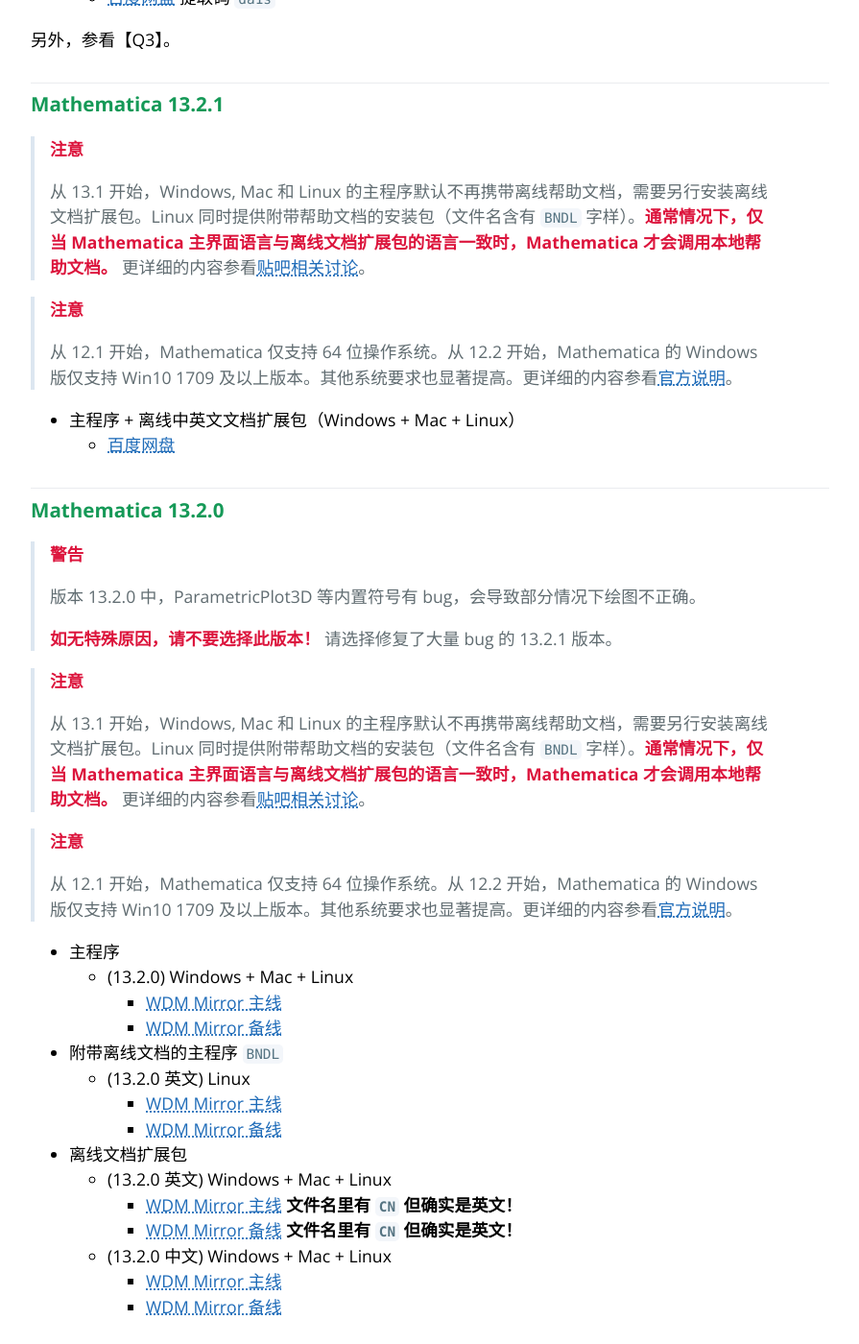
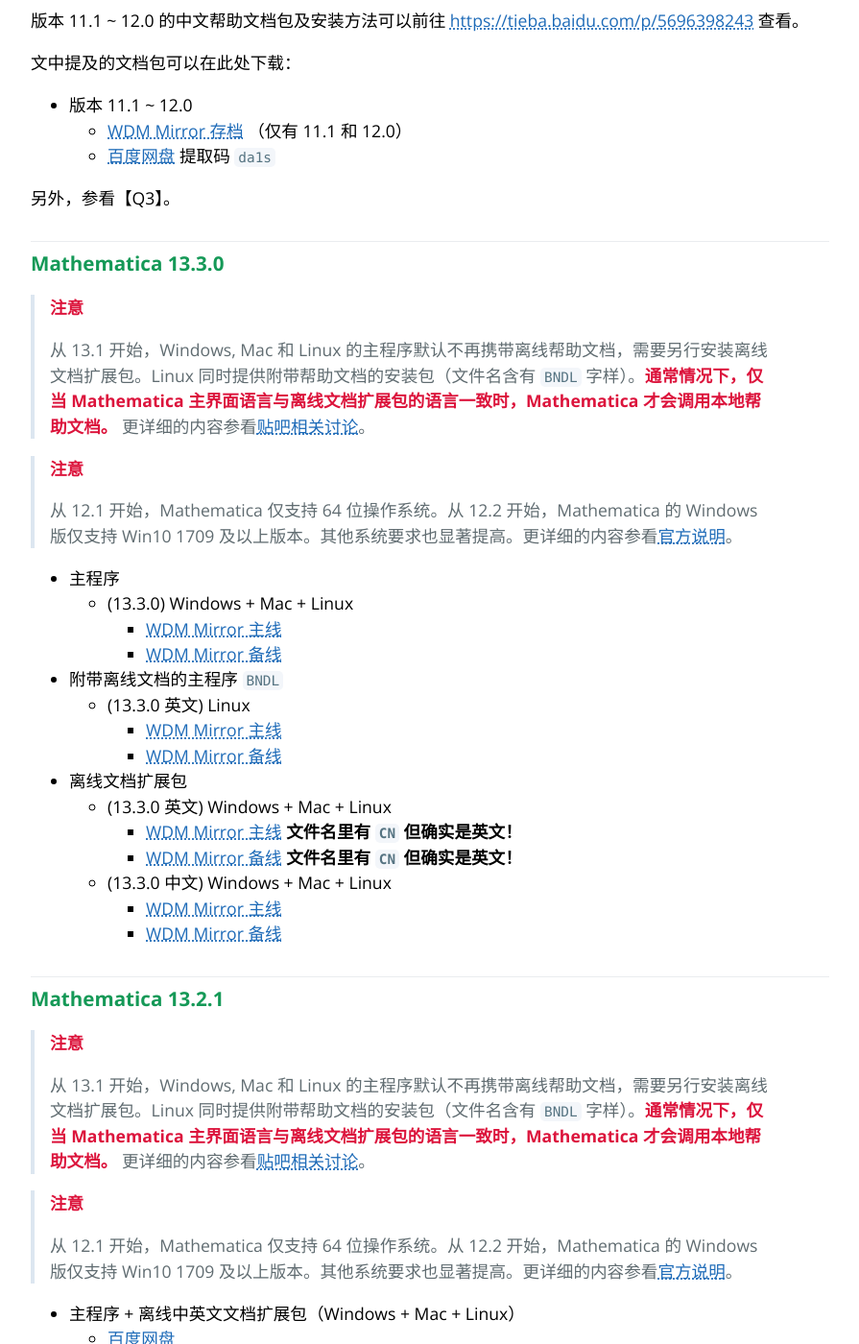
Before and after one commit to TieBaMma/InstallTutorial, a Jekyll site: the page built from index.md, in a window 1280 px wide and 1400 px high, scrolled down 5525 px. Shown: the whole window at 96% size, without its empty margins (192-1087 px from the left). Built offline with Jekyll 4.4.1, drawn with Linux system fonts in a browser that asks for light colours; some of the changed text lies outside the part shown.

```diff
--- a/index.md
+++ b/index.md
@@ -54,25 +54,30 @@ Wolfram Engine 的激活方法可参考官网的介绍 [How do I set up the Wolf
 
 下载链接：
 
+### Wolfram Engine 13.3.0
+* (13.3.0) Windows + Mac
+  * [WDM Mirror 主线](https://wdm-reborn.itsu.eu.org/Rasis/WolframEngine/13.3.0.0)
+  * [WDM Mirror 备线](https://wdm-reborn.itsu.eu.org/Hikari/WolframEngine/13.3.0.0/)
+
 ### Wolfram Engine 13.2.0
 * (13.2.0) Windows + Linux + Mac
-  * [WDM Mirror 主线](https://wdm.itsu.eu.org/Rasis/WolframEngine/13.2.0.0)
-  * [WDM Mirror 备线](https://wdm-v2.itsu.eu.org/Grace/WolframEngine/13.2.0.0/)
+  * [WDM Mirror 主线](https://wdm-reborn.itsu.eu.org/Rasis/WolframEngine/13.2.0.0)
+  * [WDM Mirror 备线](https://wdm-reborn.itsu.eu.org/Hikari/WolframEngine/13.2.0.0/)
 
 ### Wolfram Engine 13.1.0
 * (13.1.0) Windows + Linux + Mac
-  * [WDM Mirror 主线](https://wdm.itsu.eu.org/Rasis/WolframEngine/13.1.0.0)
-  * [WDM Mirror 备线](https://wdm-v2.itsu.eu.org/Grace/WolframEngine/13.1.0.0/)
+  * [WDM Mirror 主线](https://wdm-reborn.itsu.eu.org/Rasis/WolframEngine/13.1.0.0)
+  * [WDM Mirror 备线](https://wdm-reborn.itsu.eu.org/Hikari/WolframEngine/13.1.0.0/)
 
 ### Wolfram Engine 13.0.1
 * (13.0.1) Windows + Linux + Mac
-  * [WDM Mirror 主线](https://wdm.itsu.eu.org/Rasis/WolframEngine/13.0.1.0)
-  * [WDM Mirror 备线](https://wdm-v2.itsu.eu.org/Grace/WolframEngine/13.0.1.0/)
+  * [WDM Mirror 主线](https://wdm-reborn.itsu.eu.org/Rasis/WolframEngine/13.0.1.0)
+  * [WDM Mirror 备线](https://wdm-reborn.itsu.eu.org/Hikari/WolframEngine/13.0.1.0/)
 
 ### Wolfram Engine 12.3.1
 * (12.3.1) Winodws + Linux + Mac
-  * [WDM Mirror 主线](https://wdm.itsu.eu.org/Rasis/WolframEngine/12.3.1.0)
-  * [WDM Mirror 备线](https://wdm-v2.itsu.eu.org/Grace/WolframEngine/12.3.1.0/)
+  * [WDM Mirror 主线](https://wdm-reborn.itsu.eu.org/Rasis/WolframEngine/12.3.1.0)
+  * [WDM Mirror 备线](https://wdm-reborn.itsu.eu.org/Hikari/WolframEngine/12.3.1.0/)
 
 > **注意**
 >
@@ -188,10 +193,37 @@ Wolfram Engine 的激活方法可参考官网的介绍 [How do I set up the Wolf
 
 文中提及的文档包可以在此处下载：
   * 版本 11.1 \~ 12.0
-    * [WDM Mirror 存档](https://wdm.itsu.eu.org/Azusawa/OldDocs) （仅有 11.1 和 12.0）
+    * [WDM Mirror 存档](https://wdm-reborn.itsu.eu.org/Azusawa/OldDocs) （仅有 11.1 和 12.0）
     * [百度网盘](https://pan.baidu.com/s/1Y9SjTh69eIk01zl-bMFqqg) 提取码 `da1s`
 
 另外，参看【Q3】。
+
+### Mathematica 13.3.0
+
+> **注意**
+>
+> 从 13.1 开始，Windows, Mac 和 Linux 的主程序默认不再携带离线帮助文档，需要另行安装离线文档扩展包。Linux 同时提供附带帮助文档的安装包（文件名含有 `BNDL` 字样）。**通常情况下，仅当 Mathematica 主界面语言与离线文档扩展包的语言一致时，Mathematica 才会调用本地帮助文档。**
+> 更详细的内容参看[贴吧相关讨论](https://tieba.baidu.com/p/7675083708)。
+
+> **注意**
+>
+> 从 12.1 开始，Mathematica 仅支持 64 位操作系统。从 12.2 开始，Mathematica 的 Windows 版仅支持 Win10 1709 及以上版本。其他系统要求也显著提高。更详细的内容参看[官方说明](https://support.wolfram.com/6479)。
+
+* 主程序
+  * (13.3.0) Windows + Mac + Linux
+    * [WDM Mirror 主线](https://wdm-reborn.itsu.eu.org/Rasis/Mathematica/13.3.0.0/Main/)
+    * [WDM Mirror 备线](https://wdm-reborn.itsu.eu.org/Hikari/Mathematica/13.3.0.0/Main/)
+* 附带离线文档的主程序 `BNDL`
+  * (13.3.0 英文) Linux
+    * [WDM Mirror 主线](https://wdm-reborn.itsu.eu.org/Rasis/Mathematica/13.3.0.0/BNDL_English/)
+    * [WDM Mirror 备线](https://wdm-reborn.itsu.eu.org/Hikari/Mathematica/13.3.0.0/BNDL_English/)
+* 离线文档扩展包
+  * (13.3.0 英文) Windows + Mac + Linux
+    * [WDM Mirror 主线](https://wdm-reborn.itsu.eu.org/Rasis/WLDocs/13.3.0.0/English/) **文件名里有 `CN` 但确实是英文！**
+    * [WDM Mirror 备线](https://wdm-reborn.itsu.eu.org/Hikari/WLDocs/13.3.0.0/English/) **文件名里有 `CN` 但确实是英文！**
+  * (13.3.0 中文) Windows + Mac + Linux
+    * [WDM Mirror 主线](https://wdm-reborn.itsu.eu.org/Rasis/WLDocs/13.3.0.0/Chinese/)
+    * [WDM Mirror 备线](https://wdm-reborn.itsu.eu.org/Hikari/WLDocs/13.3.0.0/Chinese/)
 
 ### Mathematica 13.2.1
 
@@ -206,6 +238,16 @@ Wolfram Engine 的激活方法可参考官网的介绍 [How do I set up the Wolf
 
 * 主程序 + 离线中英文文档扩展包（Windows + Mac + Linux）
     * [百度网盘](https://pan.baidu.com/s/1_C-A865FpBqL9uSLo_V8Sw?pwd=o03s)
+* 主程序
+  * (13.2.1) Windows + Mac + Linux
+    * [WDM Mirror 主线](https://wdm-reborn.itsu.eu.org/Rasis/Mathematica/13.2.1.0/Main/)
+    * [WDM Mirror 备线](https://wdm-reborn.itsu.eu.org/Hikari/Mathematica/13.2.1.0/Main/)
+* 附带离线文档的主程序 `BNDL`
+  * (13.2.1 英文) Linux
+    * [WDM Mirror 主线](https://wdm-reborn.itsu.eu.org/Rasis/Mathematica/13.2.1.0/BNDL_English/)
+    * [WDM Mirror 备线](https://wdm-reborn.itsu.eu.org/Hikari/Mathematica/13.2.1.0/BNDL_English/)
+* 离线帮助文档扩展包
+    请下载安装 13.2.0 版本的离线帮助文档扩展包，与此版本通用。
 
 
 
@@ -228,19 +270,19 @@ Wolfram Engine 的激活方法可参考官网的介绍 [How do I set up the Wolf
 
 * 主程序
   * (13.2.0) Windows + Mac + Linux
-    * [WDM Mirror 主线](https://wdm.itsu.eu.org/Rasis/Mathematica/13.2.0.0/Main/)
-    * [WDM Mirror 备线](https://wdm-v2.itsu.eu.org/Grace/Mathematica/13.2.0.0/Main/)
+    * [WDM Mirror 主线](https://wdm-reborn.itsu.eu.org/Rasis/Mathematica/13.2.0.0/Main/)
+    * [WDM Mirror 备线](https://wdm-reborn.itsu.eu.org/Hikari/Mathematica/13.2.0.0/Main/)
 * 附带离线文档的主程序 `BNDL`
   * (13.2.0 英文) Linux
-    * [WDM Mirror 主线](https://wdm.itsu.eu.org/Rasis/Mathematica/13.2.0.0/BNDL_English/)
-    * [WDM Mirror 备线](https://wdm-v2.itsu.eu.org/Grace/Mathematica/13.2.0.0/BNDL_English/)
+    * [WDM Mirror 主线](https://wdm-reborn.itsu.eu.org/Rasis/Mathematica/13.2.0.0/BNDL_English/)
+    * [WDM Mirror 备线](https://wdm-reborn.itsu.eu.org/Hikari/Mathematica/13.2.0.0/BNDL_English/)
 * 离线文档扩展包
   * (13.2.0 英文) Windows + Mac + Linux
-    * [WDM Mirror 主线](https://wdm.itsu.eu.org/Rasis/WLDocs/13.2.0.0/English/) **文件名里有 `CN` 但确实是英文！**
-    * [WDM Mirror 备线](https://wdm-v2.itsu.eu.org/Grace/WLDocs/13.2.0.0/English/) **文件名里有 `CN` 但确实是英文！**
+    * [WDM Mirror 主线](https://wdm-reborn.itsu.eu.org/Rasis/WLDocs/13.2.0.0/English/) **文件名里有 `CN` 但确实是英文！**
+    * [WDM Mirror 备线](https://wdm-reborn.itsu.eu.org/Hikari/WLDocs/13.2.0.0/English/) **文件名里有 `CN` 但确实是英文！**
   * (13.2.0 中文) Windows + Mac + Linux
-    * [WDM Mirror 主线](https://wdm.itsu.eu.org/Rasis/WLDocs/13.2.0.0/Chinese/)
-    * [WDM Mirror 备线](https://wdm-v2.itsu.eu.org/Grace/WLDocs/13.2.0.0/Chinese/)
+    * [WDM Mirror 主线](https://wdm-reborn.itsu.eu.org/Rasis/WLDocs/13.2.0.0/Chinese/)
+    * [WDM Mirror 备线](https://wdm-reborn.itsu.eu.org/Hikari/WLDocs/13.2.0.0/Chinese/)
 
 ### Mathematica 13.1.0
 
@@ -255,21 +297,21 @@ Wolfram Engine 的激活方法可参考官网的介绍 [How do I set up the Wolf
 
 * 主程序
   * (13.1.0) Windows + Mac + Linux
-    * [WDM Mirror 主线](https://wdm.itsu.eu.org/Rasis/Mathematica/13.1.0.0/Main/)
-    * [WDM Mirror 备线](https://wdm-v2.itsu.eu.org/Grace/Mathematica/13.1.0.0/Main/)
+    * [WDM Mirror 主线](https://wdm-reborn.itsu.eu.org/Rasis/Mathematica/13.1.0.0/Main/)
+    * [WDM Mirror 备线](https://wdm-reborn.itsu.eu.org/Hikari/Mathematica/13.1.0.0/Main/)
 * 附带离线文档的主程序 `BNDL`
   * (13.1.0 英文) Linux
-    * [WDM Mirror 主线](https://wdm.itsu.eu.org/Rasis/Mathematica/13.1.0.0/BNDL_English/)
-    * [WDM Mirror 备线](https://wdm-v2.itsu.eu.org/Grace/Mathematica/13.2.0.0/BNDL_English/)
+    * [WDM Mirror 主线](https://wdm-reborn.itsu.eu.org/Rasis/Mathematica/13.1.0.0/BNDL_English/)
+    * [WDM Mirror 备线](https://wdm-reborn.itsu.eu.org/Hikari/Mathematica/13.2.0.0/BNDL_English/)
   * (13.1.0 中文) Linux
-    * [WDM Mirror 主线](https://wdm.itsu.eu.org/Rasis/Mathematica/13.1.0.0/BNDL_Chinese/)
-    * [WDM Mirror 备线](https://wdm-v2.itsu.eu.org/Grace/Mathematica/13.2.0.0/BNDL_Chinese/)
+    * [WDM Mirror 主线](https://wdm-reborn.itsu.eu.org/Rasis/Mathematica/13.1.0.0/BNDL_Chinese/)
+    * [WDM Mirror 备线](https://wdm-reborn.itsu.eu.org/Hikari/Mathematica/13.2.0.0/BNDL_Chinese/)
 * 离线文档扩展包
   * (13.1.0 英文) Windows + Mac + Linux
-    * [WDM Mirror 主线](https://wdm.itsu.eu.org/Rasis/WLDocs/13.1.0.0/English/) **文件名里有 `CN` 但确实是英文！**
-    * [WDM Mirror 备线](https://wdm-v2.itsu.eu.org/Grace/WLDocs/13.1.0.0/English/) **文件名里有 `CN` 但确实是英文！**
+    * [WDM Mirror 主线](https://wdm-reborn.itsu.eu.org/Rasis/WLDocs/13.1.0.0/English/) **文件名里有 `CN` 但确实是英文！**
+    * [WDM Mirror 备线](https://wdm-reborn.itsu.eu.org/Hikari/WLDocs/13.1.0.0/English/) **文件名里有 `CN` 但确实是英文！**
   * (13.1.0 中文) Windows + Mac + Linux
-    * [WDM Mirror 主线](https://wdm.itsu.eu.org/Rasis/WLDocs/13.1.0.0/Chinese/)
+    * [WDM Mirror 主线](https://wdm-reborn.itsu.eu.org/Rasis/WLDocs/13.1.0.0/Chinese/)
     * [WDM Mirror 备线](https://wdm-v2.itsu.eu.org/Rasis/WLDocs/13.1.0.0/Chinese/)
 
 ### Mathematica 13.0.1
@@ -285,22 +327,22 @@ Wolfram Engine 的激活方法可参考官网的介绍 [How do I set up the Wolf
 
 * 主程序
   * (13.0.1) Windows + Mac
-    * [WDM Mirror 主线](https://wdm.itsu.eu.org/Rasis/Mathematica/13.0.1.0/Main/)
-    * [WDM Mirror 备线](https://wdm-v2.itsu.eu.org/Grace/Mathematica/13.0.1.0/Main/)
+    * [WDM Mirror 主线](https://wdm-reborn.itsu.eu.org/Rasis/Mathematica/13.0.1.0/Main/)
+    * [WDM Mirror 备线](https://wdm-reborn.itsu.eu.org/Hikari/Mathematica/13.0.1.0/Main/)
 * 附带离线文档的主程序 `BNDL`
   * (13.0.1 英文) Linux
-    * [WDM Mirror 主线](https://wdm.itsu.eu.org/Rasis/Mathematica/13.0.1.0/BNDL_English/)
-    * [WDM Mirror 备线](https://wdm-v2.itsu.eu.org/Grace/Mathematica/13.0.1.0/BNDL_English/)
+    * [WDM Mirror 主线](https://wdm-reborn.itsu.eu.org/Rasis/Mathematica/13.0.1.0/BNDL_English/)
+    * [WDM Mirror 备线](https://wdm-reborn.itsu.eu.org/Hikari/Mathematica/13.0.1.0/BNDL_English/)
   * (13.0.1 中文) Linux
-    * [WDM Mirror 主线](https://wdm.itsu.eu.org/Rasis/Mathematica/13.0.1.0/BNDL_Chinese/)
-    * [WDM Mirror 备线](https://wdm-v2.itsu.eu.org/Grace/Mathematica/13.0.1.0/BNDL_Chinese/)
+    * [WDM Mirror 主线](https://wdm-reborn.itsu.eu.org/Rasis/Mathematica/13.0.1.0/BNDL_Chinese/)
+    * [WDM Mirror 备线](https://wdm-reborn.itsu.eu.org/Hikari/Mathematica/13.0.1.0/BNDL_Chinese/)
 * 离线文档扩展包
   * (13.0.1 英文) Windows + Mac
-    * [WDM Mirror 主线](https://wdm.itsu.eu.org/Rasis/WLDocs/13.0.1.0/English/) **文件名里有 `CN` 但确实是英文！**
-    * [WDM Mirror 备线](https://wdm-v2.itsu.eu.org/Grace/WLDocs/13.0.1.0/English/) **文件名里有 `CN` 但确实是英文！**
+    * [WDM Mirror 主线](https://wdm-reborn.itsu.eu.org/Rasis/WLDocs/13.0.1.0/English/) **文件名里有 `CN` 但确实是英文！**
+    * [WDM Mirror 备线](https://wdm-reborn.itsu.eu.org/Hikari/WLDocs/13.0.1.0/English/) **文件名里有 `CN` 但确实是英文！**
   * (13.0.1 中文) Windows + Mac
-    * [WDM Mirror 主线](https://wdm.itsu.eu.org/Rasis/WLDocs/13.0.1.0/Chinese/)
-    * [WDM Mirror 备线](https://wdm-v2.itsu.eu.org/Grace/WLDocs/13.0.1.0/Chinese/)
+    * [WDM Mirror 主线](https://wdm-reborn.itsu.eu.org/Rasis/WLDocs/13.0.1.0/Chinese/)
+    * [WDM Mirror 备线](https://wdm-reborn.itsu.eu.org/Hikari/WLDocs/13.0.1.0/Chinese/)
 
 ### Mathematica 12.3.1
 
@@ -319,12 +361,12 @@ Wolfram Engine 的激活方法可参考官网的介绍 [How do I set up the Wolf
   * [阿里云盘](https://mmamirror.vercel.app/%F0%9F%90%A7Linux/12.3.1)
 
 * (12.3.1) Windows 中文 + Linux 中文 + Mac(Intel) 中文 + Mac(ARM) 中文
-  * [WDM Mirror 主线](https://wdm.itsu.eu.org/Rasis/Mathematica/12.3.1.0/Chinese/)
-  * [WDM Mirror 备线](https://wdm-v2.itsu.eu.org/Grace/Mathematica/12.3.1.0/Chinese/)
+  * [WDM Mirror 主线](https://wdm-reborn.itsu.eu.org/Rasis/Mathematica/12.3.1.0/Chinese/)
+  * [WDM Mirror 备线](https://wdm-reborn.itsu.eu.org/Hikari/Mathematica/12.3.1.0/Chinese/)
 
 * (12.3.1) Windows 英文 + Linux 英文 + Mac(Intel) 英文 + Mac(ARM) 英文
-  * [WDM Mirror 主线](https://wdm.itsu.eu.org/Rasis/Mathematica/12.3.1.0/English/) **文件名里有 `CN` 但确实是英文版！**
-  * [WDM Mirror 备线](https://wdm-v2.itsu.eu.org/Grace/Mathematica/12.3.1.0/English/) **文件名里有 `CN` 但确实是英文版！**
+  * [WDM Mirror 主线](https://wdm-reborn.itsu.eu.org/Rasis/Mathematica/12.3.1.0/English/) **文件名里有 `CN` 但确实是英文版！**
+  * [WDM Mirror 备线](https://wdm-reborn.itsu.eu.org/Hikari/Mathematica/12.3.1.0/English/) **文件名里有 `CN` 但确实是英文版！**
 
 ### Mathematica 12.2
 
@@ -337,12 +379,12 @@ Wolfram Engine 的激活方法可参考官网的介绍 [How do I set up the Wolf
 > 从 12.1 开始，Mathematica 仅支持 64 位操作系统。从 12.2 开始，Mathematica 的 Windows 版仅支持 Win10 1709 及以上版本。其他系统要求也显著提高。更详细的内容参看[官方说明](https://support.wolfram.com/6479)。
 
 * (12.2) Windows 中文 + Linux 中文 + Mac 中文
-  * [WDM Mirror 主线](https://wdm.itsu.eu.org/Rasis/Mathematica/12.2.0.0/Chinese/)
-  * [WDM Mirror 备线](https://wdm-v2.itsu.eu.org/Grace/Mathematica/12.2.0.0/Chinese/)
+  * [WDM Mirror 主线](https://wdm-reborn.itsu.eu.org/Rasis/Mathematica/12.2.0.0/Chinese/)
+  * [WDM Mirror 备线](https://wdm-reborn.itsu.eu.org/Hikari/Mathematica/12.2.0.0/Chinese/)
 
 * (12.2) Windows 英文 + Linux 英文 + Mac 英文
-  * [WDM Mirror 主线](https://wdm.itsu.eu.org/Rasis/Mathematica/12.2.0.0/English/)
-  * [WDM Mirror 备线](https://wdm-v2.itsu.eu.org/Grace/Mathematica/12.2.0.0/English/)
+  * [WDM Mirror 主线](https://wdm-reborn.itsu.eu.org/Rasis/Mathematica/12.2.0.0/English/)
+  * [WDM Mirror 备线](https://wdm-reborn.itsu.eu.org/Hikari/Mathematica/12.2.0.0/English/)
 
 ### Mathematica 12.1.1
 
@@ -355,16 +397,16 @@ Wolfram Engine 的激活方法可参考官网的介绍 [How do I set up the Wolf
 > 从 12.1 开始，Mathematica 仅支持 64 位操作系统。其他多项系统要求也都显著提高。
 
 * (12.1.1) Windows 中文 + Linux 中文 + Mac 中文
-  * [WDM Mirror 主线](https://wdm.itsu.eu.org/Rasis/Mathematica/12.1.1.0/Chinese/)
-  * [WDM Mirror 备线](https://wdm-v2.itsu.eu.org/Grace/Mathematica/12.1.1.0/Chinese/)
+  * [WDM Mirror 主线](https://wdm-reborn.itsu.eu.org/Rasis/Mathematica/12.1.1.0/Chinese/)
+  * [WDM Mirror 备线](https://wdm-reborn.itsu.eu.org/Hikari/Mathematica/12.1.1.0/Chinese/)
 
 * (12.1.1) Linux 中文
   * [阿里云盘](https://mmamirror.vercel.app/%F0%9F%90%A7Linux/12.1.1)
 
 * (12.1.1) Windows 英文 + Linux 英文 + Mac 英文
   * [百度网盘](https://pan.baidu.com/s/1OKtjGDdj8HN3JgtfW7_ppQ) 提取码：`ftci`
-  * [WDM Mirror 主线](https://wdm.itsu.eu.org/Rasis/Mathematica/12.1.1.0/English/)
-  * [WDM Mirror 备线](https://wdm-v2.itsu.eu.org/Grace/Mathematica/12.1.1.0/English/)
+  * [WDM Mirror 主线](https://wdm-reborn.itsu.eu.org/Rasis/Mathematica/12.1.1.0/English/)
+  * [WDM Mirror 备线](https://wdm-reborn.itsu.eu.org/Hikari/Mathematica/12.1.1.0/English/)
 
 ### Mathematica 12.0
 
```
